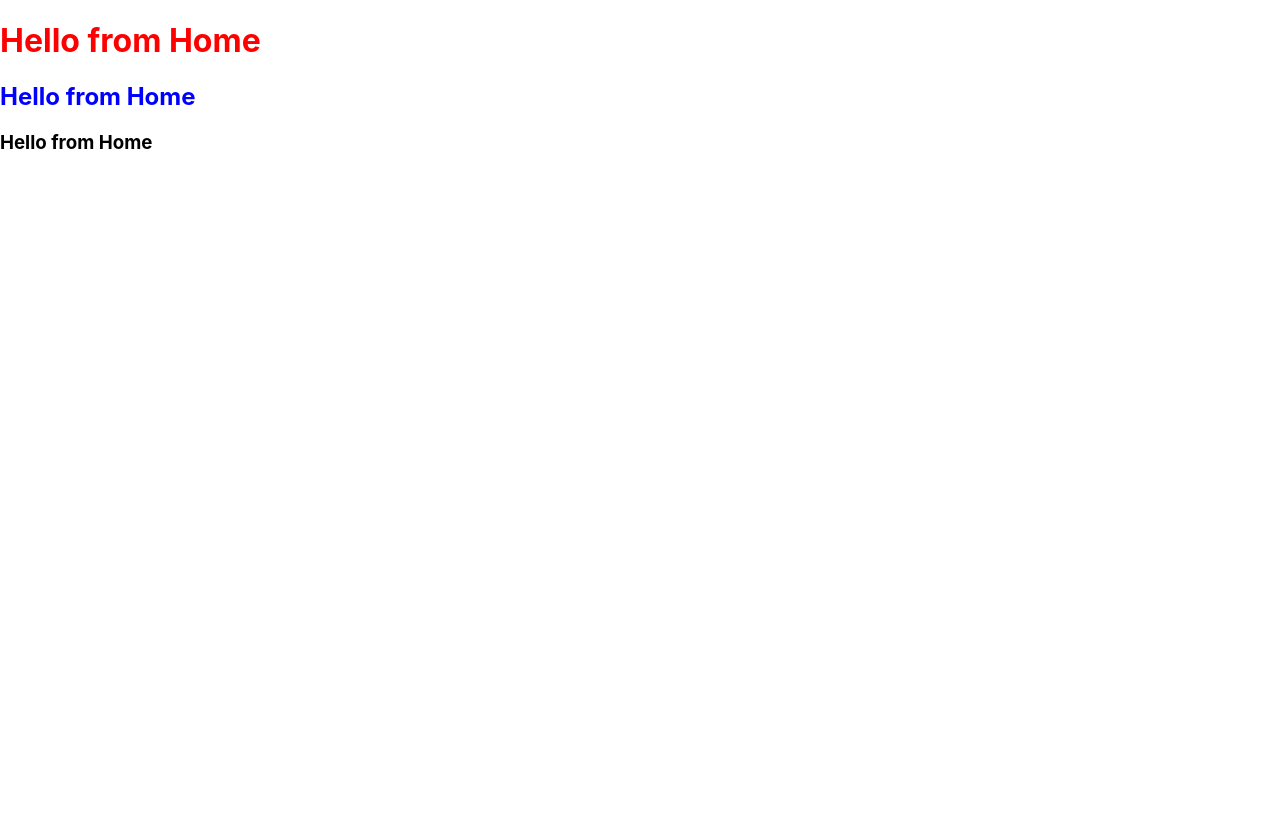
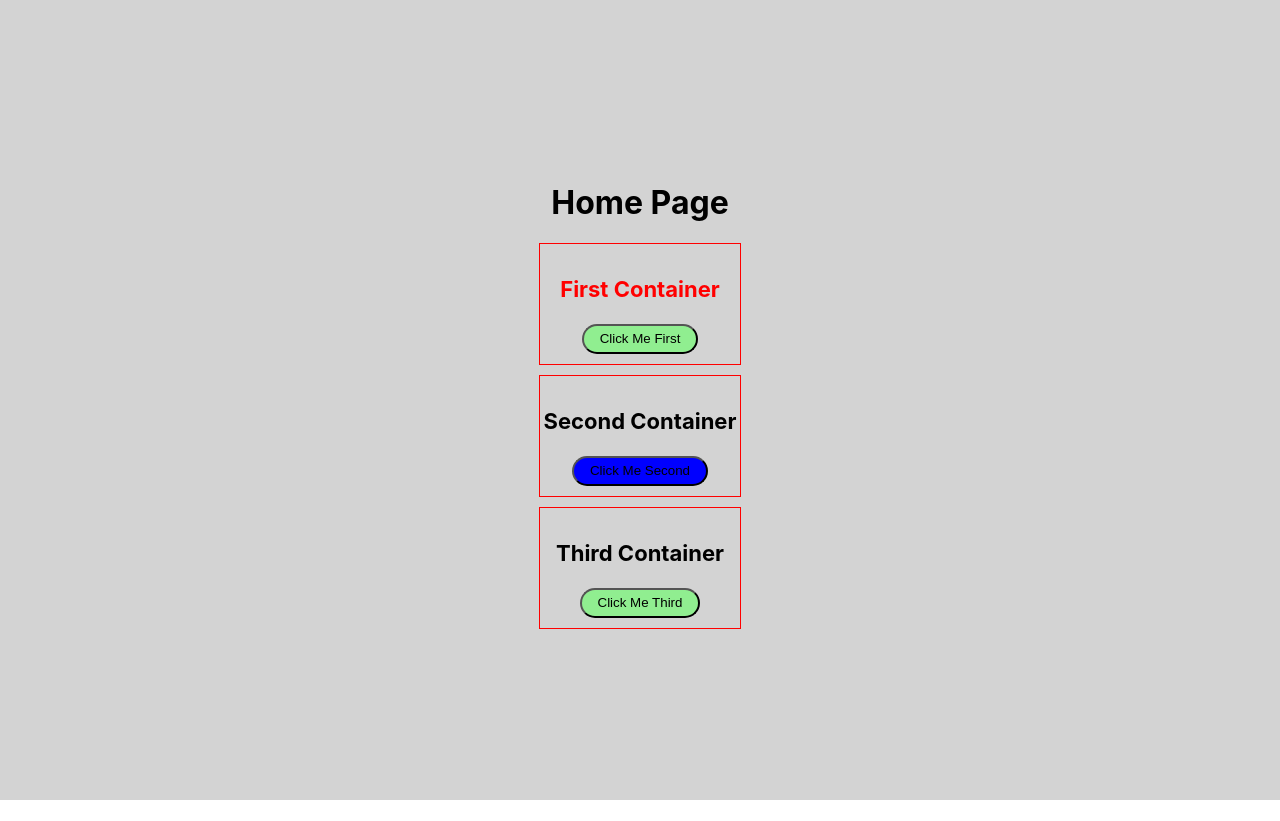
Before and after one commit to vijay-appinventiv/ReactTraining, a React (Create React App) app: page / in a window 1280 px wide. After the commit the page ends 800 px from the top, so only its background shows below. Built offline with nearby package versions, Linux system fonts and the light colour scheme.

Commit message:
added reusable component inside class component.

```diff
--- a/src/modules/home/index.css
+++ b/src/modules/home/index.css
@@ -1,6 +1,11 @@
 .homeContainer {
   width: 100vw;
   height: 100vh;
+  display: flex;
+  align-items: center;
+  flex-direction: column;
+  justify-content: center;
+  background-color: lightgray;
 }
 
 .h1tag {
@@ -10,3 +15,33 @@
 #h2tag {
   color: blue;
 }
+
+.itemContainer {
+  width: 200px;
+  height: 120px;
+  display: flex;
+  margin-bottom: 10px;
+  align-items: center;
+  flex-direction: column;
+  justify-content: center;
+  border: 1px solid red;
+}
+
+.itemContainer h3 {
+  color: #000;
+  font-size: 22px;
+  font-weight: bold;
+}
+
+.itemContainer button {
+  width: auto;
+  height: 30px;
+  cursor: pointer;
+  padding: 0px 16px;
+  border-radius: 15px;
+  background-color: lightgreen;
+}
+
+.redClrTxt {
+  color: red !important;
+}
--- a/src/modules/home/index.js
+++ b/src/modules/home/index.js
@@ -1,12 +1,23 @@
 import React, { Component } from 'react';
 import './index.css';
 class Home extends Component {
+
+    renderBox(heading, buttonTitle, extraClass = "", color = "") {
+        return (
+            <div className={"itemContainer"}>
+                <h3 className={extraClass}>{heading}</h3>
+                <button style={{ backgroundColor: color }}>{buttonTitle}</button>
+            </div>
+        );
+    }
+
     render() {
         return (
             <div className={"homeContainer"}>
-                <h1 className={"h1tag"}>{"Hello from Home"}</h1>
-                <h2 id={"h2tag"}>{"Hello from Home"}</h2>
-                <h3>{"Hello from Home"}</h3>
+                <h1>{"Home Page"}</h1>
+                {this.renderBox("First Container", "Click Me First", "redClrTxt")}
+                {this.renderBox("Second Container", "Click Me Second", "", "blue")}
+                {this.renderBox("Third Container", "Click Me Third")}
             </div>
         );
     }
```
